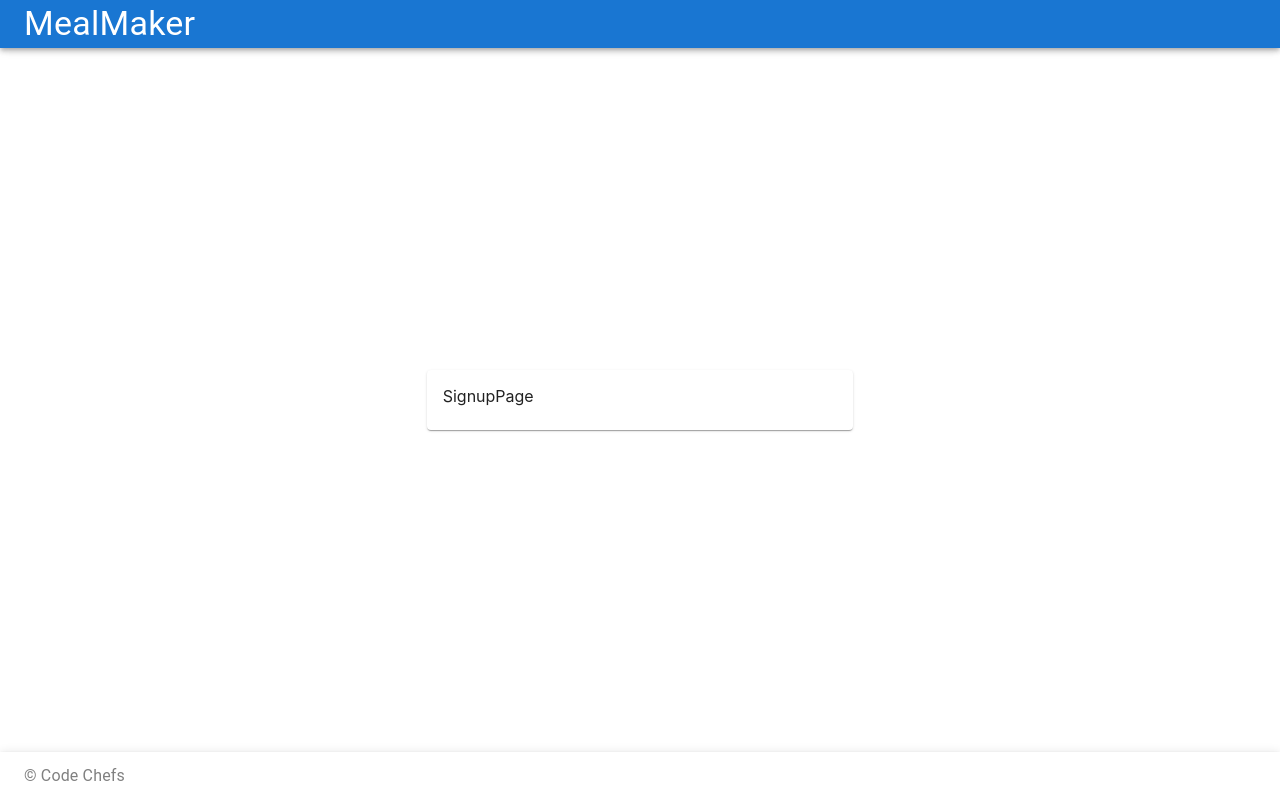
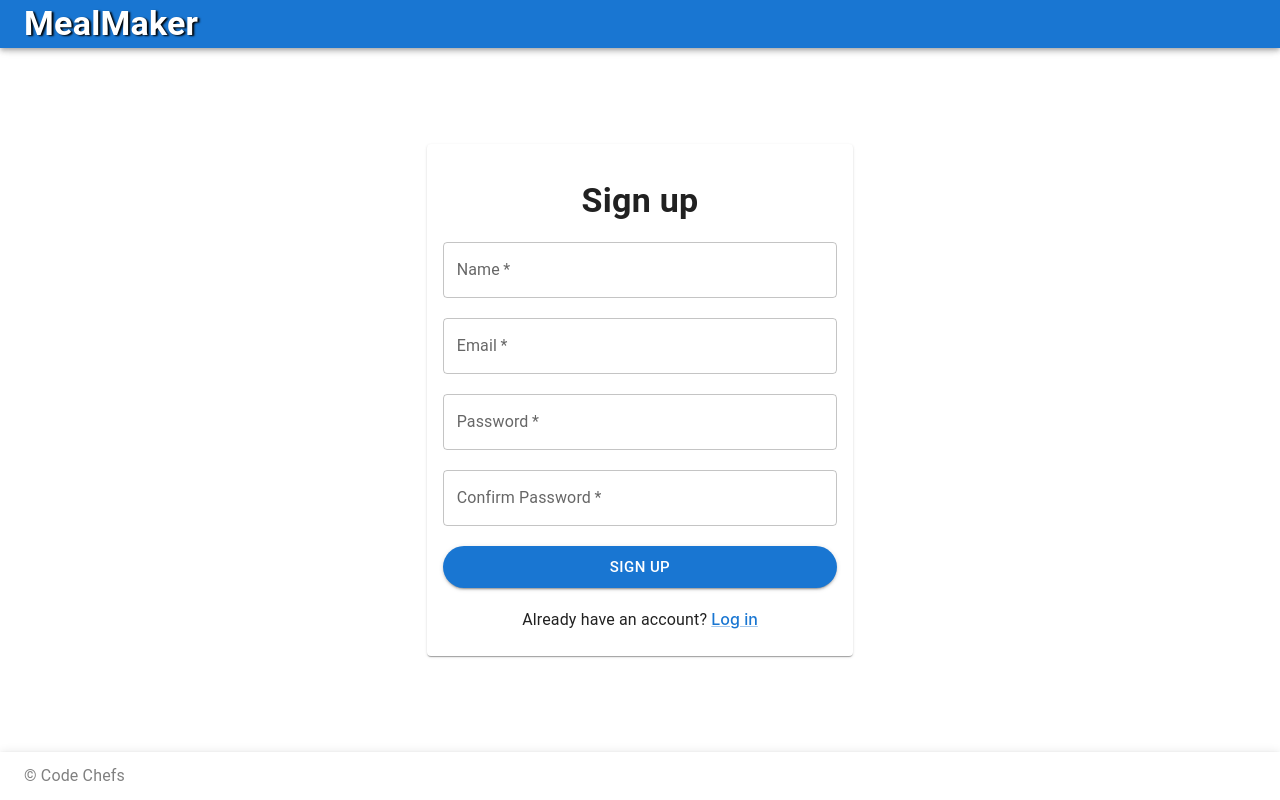
Before and after one commit to eij285/MealMaker, a React (Create React App) app in the folder frontend/: page /signup in a window 1280 px wide. Built offline with nearby package versions, Linux system fonts and the light colour scheme.

Commit message:
added layout and form elements to auth pages

```diff
--- /dev/null
+++ b/frontend/src/components/Buttons.jsx
@@ -0,0 +1,29 @@
+import React from 'react';
+import styled from '@emotion/styled';
+import { Button } from '@mui/material';
+
+/**
+ * default button type
+ */
+export const LargeDefaultButton = (props) => {
+  const buttonStyles = {
+    borderRadius: '25px',
+    minWidth: '220px'
+  };
+  return (
+    <Button {...props}
+      color="primary"
+      variant="contained"
+      size="large"
+      sx={ buttonStyles } />
+  );
+};
+
+/**
+ * submit button using default button styling
+ */
+export const LargeSubmitButton = (props) => {
+  return (
+    <LargeDefaultButton {...props} type="submit" />
+  );
+};
--- /dev/null
+++ b/frontend/src/components/Forms.jsx
@@ -0,0 +1,8 @@
+import React from 'react';
+import styled from '@emotion/styled';
+
+export const CentredElementsForm = styled.form`
+  display: flex;
+  flex-direction: column;
+  row-gap: 20px;
+`;
--- /dev/null
+++ b/frontend/src/components/InputFields.jsx
@@ -0,0 +1,43 @@
+import React from 'react';
+import styled from '@emotion/styled';
+import { TextField } from '@mui/material';
+
+const TextInputBlock = styled(TextField)`
+  display: block;
+`;
+
+/**
+ * full width form input
+ */
+export const GeneralTextInput = (props) => {
+  return (
+    <TextInputBlock {...props} variant="outlined" size="medium" fullWidth />
+  );
+};
+
+/**
+ * full width text input
+ */
+export const TextInput = (props) => {
+  return (
+    <GeneralTextInput {...props} type="text" />
+  );
+};
+
+/**
+ * full width email input
+ */
+export const EmailInput = (props) => {
+  return (
+    <GeneralTextInput {...props} type="email" />
+  );
+};
+
+/**
+ * full width password input
+ */
+export const PasswordInput = (props) => {
+  return (
+    <GeneralTextInput {...props} type="password" />
+  );
+};
--- a/frontend/src/components/Layout/Header.jsx
+++ b/frontend/src/components/Layout/Header.jsx
@@ -4,6 +4,10 @@ import { Link as RouterLink } from 'react-router-dom';
 import { AppBar, Link, Toolbar, Typography } from '@mui/material';
 
 function Header ({ incSearch, incButtons }) {
+  const brandStyles = {
+    fontWeight: '600',
+    textShadow: '2px 1px 2px #000000'
+  }
   return (
     <AppBar position="fixed" color="primary">
       <Toolbar variant="dense">
@@ -16,6 +20,7 @@ function Header ({ incSearch, incButtons }) {
             component="h1"
             variant="h4"
             color="white"
+            sx={ brandStyles }
           >
             MealMaker
           </Typography>
--- /dev/null
+++ b/frontend/src/components/StyledNodes.jsx
@@ -0,0 +1 @@
+import React from 'react';
--- /dev/null
+++ b/frontend/src/components/TextNodes.jsx
@@ -0,0 +1,35 @@
+import React from 'react';
+import { Typography } from '@mui/material';
+import { Link as RouterLink } from 'react-router-dom';
+import { Link } from '@mui/material';
+import styled from '@emotion/styled';
+
+/**
+ * page title text block
+ */
+
+export const PageTitle = (props) => {
+  const PageTitleBase = styled(Typography)`
+    font-weight: 600;
+    margin: 20px 0;
+  `;
+  return (
+    <PageTitleBase {...props} component="h2" variant="h4" />
+  );
+};
+
+export const CentredPageTitle = (props) => {
+  return (
+    <PageTitle {...props} align="center" />
+  );
+};
+
+
+export const CustomLink = (props) => {
+  const LinkBase = styled(Link)`
+    font-weight: 500;
+  `;
+  return (
+    <LinkBase {...props} component={RouterLink} underline="always" />
+  );
+};
--- a/frontend/src/pages/Auth/ForgotPasswordPage.jsx
+++ b/frontend/src/pages/Auth/ForgotPasswordPage.jsx
@@ -1,10 +1,32 @@
 import React from 'react';
+import { Box, Typography } from '@mui/material';
 import AuthLayout from '../../components/Layout/AuthLayout';
+import { EmailInput } from '../../components/InputFields';
+import { CentredPageTitle, CustomLink } from '../../components/TextNodes';
+import { LargeSubmitButton } from '../../components/Buttons';
+import { CentredElementsForm } from '../../components/Forms';
 
 function ForgotPasswordPage () {
+  const resetText = {
+    textAlign: 'center',
+    margin: '20px 0'
+  }
   return (
     <AuthLayout>
-      ForgotPasswordPage
+      <CentredPageTitle>Password Reset</CentredPageTitle>
+      <Typography component="p" sx={ resetText }>
+        Enter email to recieve password reset instructions
+      </Typography>
+      <CentredElementsForm noValidate>
+        <EmailInput label="Email" required />
+        <LargeSubmitButton>Send Email</LargeSubmitButton>
+        <Box sx={{ textAlign: 'center' }}>
+          <Typography component="span">Return to </Typography>
+          <CustomLink to="/login">
+            Log in
+          </CustomLink>
+        </Box>
+      </CentredElementsForm>
     </AuthLayout>
   );
 }
--- a/frontend/src/pages/Auth/LoginPage.jsx
+++ b/frontend/src/pages/Auth/LoginPage.jsx
@@ -1,10 +1,30 @@
 import React from 'react';
+import { Box, Typography } from '@mui/material';
 import AuthLayout from '../../components/Layout/AuthLayout';
+import { EmailInput, PasswordInput } from '../../components/InputFields';
+import { CentredPageTitle, CustomLink } from '../../components/TextNodes';
+import { LargeSubmitButton } from '../../components/Buttons';
+import { CentredElementsForm } from '../../components/Forms';
+
 
 function LoginPage () {
   return (
     <AuthLayout>
-      LoginPage
+      <CentredPageTitle>Log in</CentredPageTitle>
+      <CentredElementsForm noValidate>
+        <EmailInput label="Email" required />
+        <PasswordInput label="Password" required />
+        <CustomLink to="/forgot-password" sx={{ textAlign: 'right' }}>
+          Forgot password?
+        </CustomLink>
+        <LargeSubmitButton>Log in</LargeSubmitButton>
+        <Box sx={{ textAlign: 'center' }}>
+          <Typography component="span">Don't have an account? </Typography>
+          <CustomLink to="/signup" sx={{ textAlign: 'right' }}>
+            Sign up
+          </CustomLink>
+        </Box>
+      </CentredElementsForm>
     </AuthLayout>
   );
 }
--- a/frontend/src/pages/Auth/PasswordResetPage.jsx
+++ b/frontend/src/pages/Auth/PasswordResetPage.jsx
@@ -1,5 +1,10 @@
 import React from 'react';
+import { Box, Typography } from '@mui/material';
 import AuthLayout from '../../components/Layout/AuthLayout';
+import { PasswordInput } from '../../components/InputFields';
+import { CentredPageTitle, CustomLink } from '../../components/TextNodes';
+import { LargeSubmitButton } from '../../components/Buttons';
+import { CentredElementsForm } from '../../components/Forms';
 
 function PasswordResetPage () {
   const query = new URLSearchParams(window.location.search);
@@ -8,7 +13,18 @@ function PasswordResetPage () {
   console.log(email, resetCode);
   return (
     <AuthLayout>
-      PasswordResetPage
+      <CentredPageTitle>Password Reset</CentredPageTitle>
+      <CentredElementsForm noValidate>
+        <PasswordInput label="New Password" required />
+        <PasswordInput label="Confirm Password" required />
+        <LargeSubmitButton>Reset Password</LargeSubmitButton>
+        <Box sx={{ textAlign: 'center' }}>
+          <Typography component="span">Return to </Typography>
+          <CustomLink to="/login">
+            Log in
+          </CustomLink>
+        </Box>
+      </CentredElementsForm>
     </AuthLayout>
   );
 }
--- a/frontend/src/pages/Auth/SignupPage.jsx
+++ b/frontend/src/pages/Auth/SignupPage.jsx
@@ -1,10 +1,28 @@
 import React from 'react';
+import { Box, Typography } from '@mui/material';
 import AuthLayout from '../../components/Layout/AuthLayout';
+import { EmailInput, PasswordInput, TextInput } from '../../components/InputFields';
+import { CentredPageTitle, CustomLink } from '../../components/TextNodes';
+import { LargeSubmitButton } from '../../components/Buttons';
+import { CentredElementsForm } from '../../components/Forms';
 
 function SignupPage () {
   return (
     <AuthLayout>
-      SignupPage
+      <CentredPageTitle>Sign up</CentredPageTitle>
+      <CentredElementsForm noValidate>
+        <TextInput label="Name" required />
+        <EmailInput label="Email" required />
+        <PasswordInput label="Password" required />
+        <PasswordInput label="Confirm Password" required />
+        <LargeSubmitButton>Sign up</LargeSubmitButton>
+        <Box sx={{ textAlign: 'center' }}>
+          <Typography component="span">Already have an account? </Typography>
+          <CustomLink to="/login" sx={{ textAlign: 'right' }}>
+            Log in
+          </CustomLink>
+        </Box>
+      </CentredElementsForm>
     </AuthLayout>
   );
 }
```
